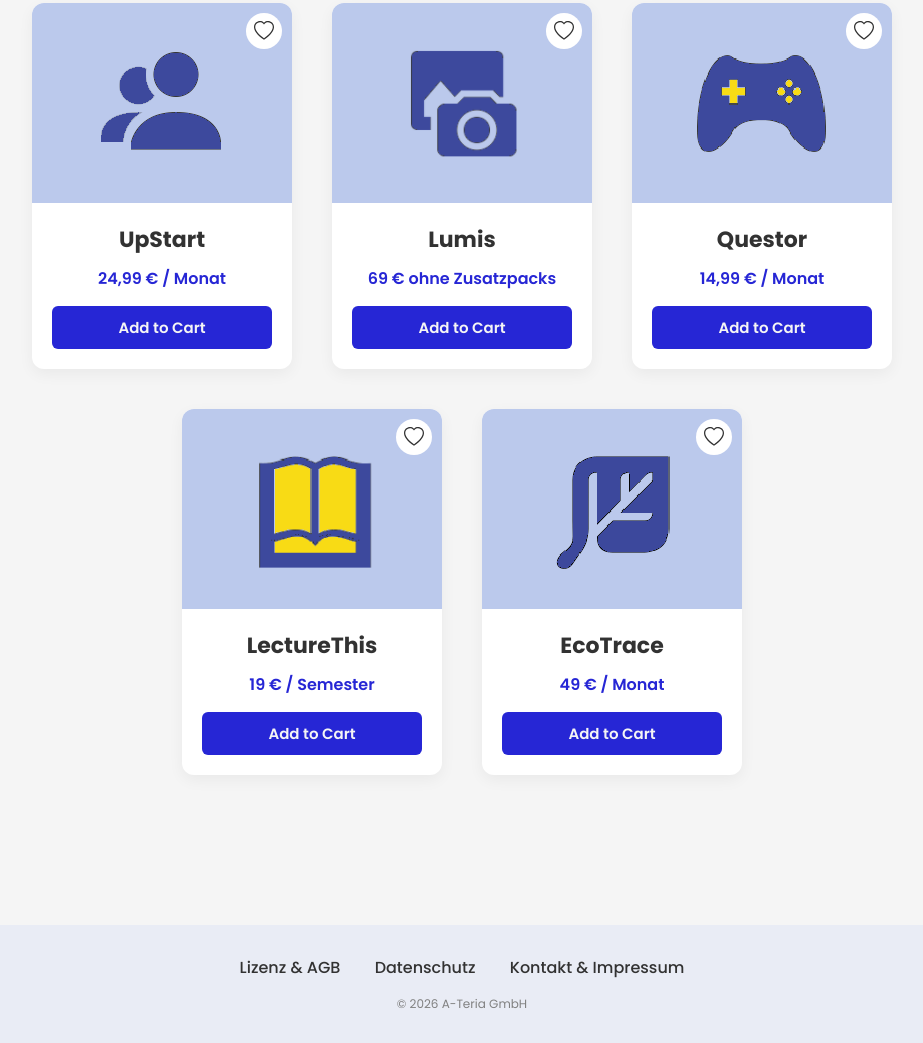
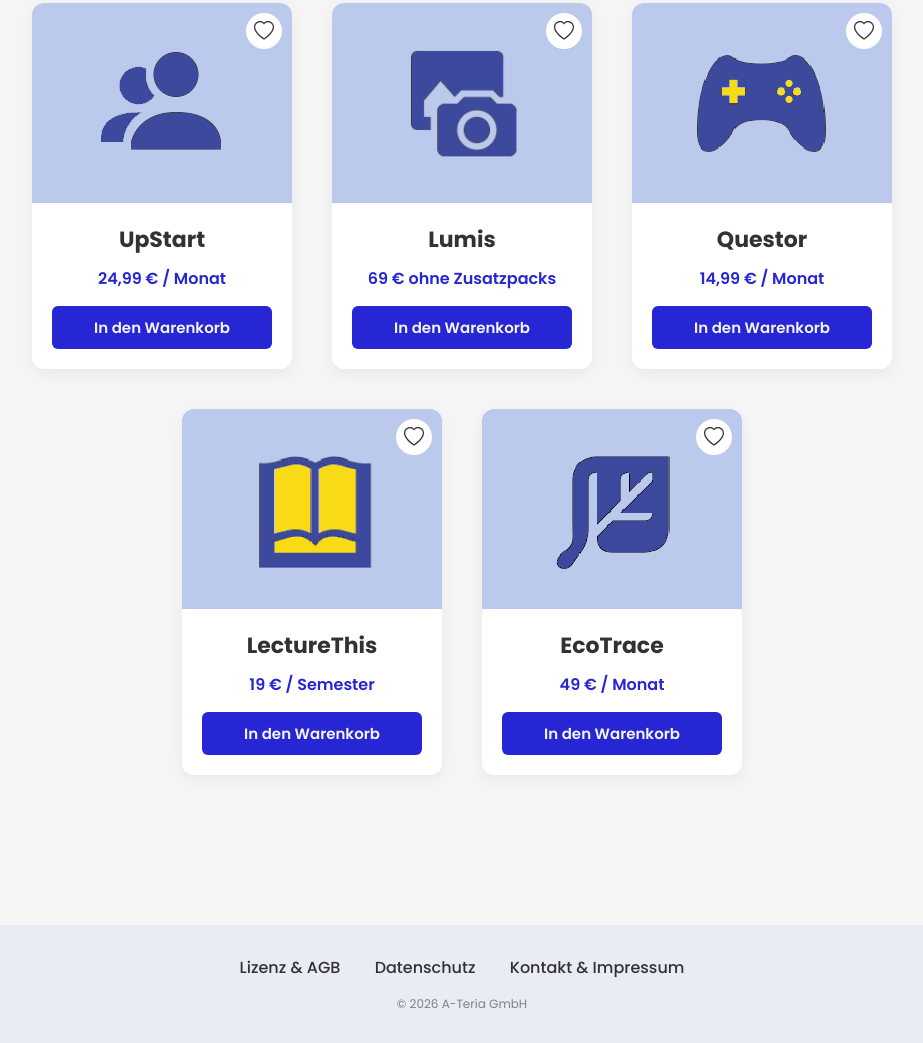
Before and after one commit to Ahmet-TU/a-teria, a website: page index.html in a window 1280 px wide. Shown: the part 735-1778 px from the top of the page, without its empty margins (178-1101 px from the left). Drawn offline with Linux system fonts and the light colour scheme.

Commit message:
Kleine Änderung

```diff
--- a/index.html
+++ b/index.html
@@ -118,7 +118,7 @@
                         <h1>UpStart</h1>
                         <p>24,99 € / Monat</p>
                         <button class = "button" value = "Button to add product to the cart">
-                            Add to Cart
+                            In den Warenkorb
                         </button>
                     </div>
                 </li>
@@ -136,7 +136,7 @@
                         <h1>Lumis</h1>
                         <p>69 € ohne Zusatzpacks</p>
                         <button class = "button" value = "Button to add product to the cart">
-                            Add to Cart
+                            In den Warenkorb
                         </button>
                     </div>
                 </li>
@@ -154,7 +154,7 @@
                         <h1>Questor</h1>
                         <p>14,99 € / Monat</p>
                         <button class = "button" value = "Button to add product to the cart">
-                            Add to Cart
+                            In den Warenkorb
                         </button>
                     </div>
                 </li>
@@ -172,7 +172,7 @@
                         <h1>LectureThis</h1>
                         <p>19 € / Semester</p>
                         <button class = "button" value = "Button to add product to the cart">
-                            Add to Cart
+                            In den Warenkorb
                         </button>
                     </div>
                 </li>
@@ -190,7 +190,7 @@
                         <h1>EcoTrace</h1>
                         <p>49 € / Monat</p>
                         <button class = "button" value = "Button to add product to the cart">
-                            Add to Cart
+                            In den Warenkorb
                         </button>
                     </div>
                 </li>
```
